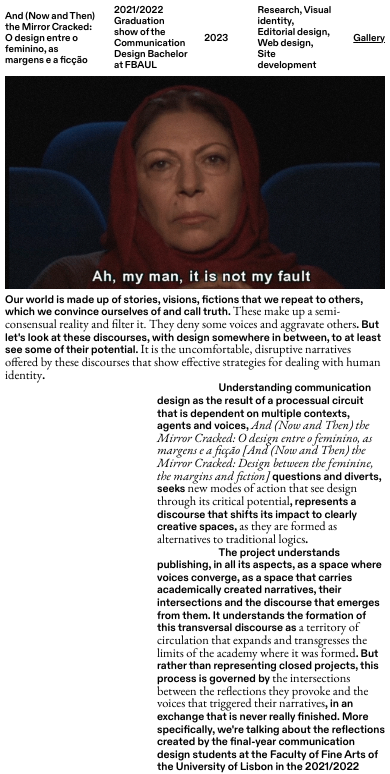
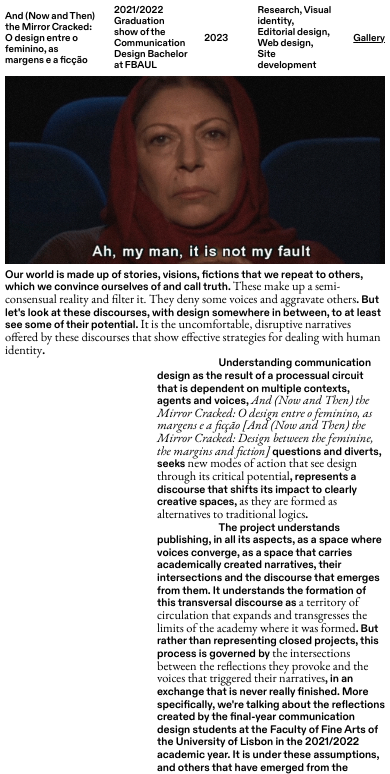
Before and after one commit to dcnomestradodedc/duartedacosta, a plain HTML site: page and-now-and-then.html in a window 390 px wide. Shown: the top 774 px of the page. Drawn offline with Linux system fonts and the light colour scheme.

Commit message:
Update (4/06/2025) and-now-and-then.css

```diff
--- a/and-now-and-then.css
+++ b/and-now-and-then.css
@@ -91,7 +91,7 @@ header {
 
 /* IMAGEM FULL WIDTH */
 .image-full-width {
-    padding: 35px 5px 5px 5px !important;
+    padding: 25px 5px 5px 5px !important;
     box-sizing: border-box;
 }
 
@@ -248,7 +248,7 @@ footer .right {
     }
 
     .image-full-width {
-        padding: 75px 5px 5px 5px !important;
+        padding: 50px 5px 5px 5px;
     }
 
     .image-full-sec {
@@ -326,7 +326,7 @@ footer .right {
     }
 
     .image-full-width {
-        padding: 75px 5px 5px 5px;
+        padding: 50px 5px 5px 5px !important;
     }
 
     .image-full-sec {
```
